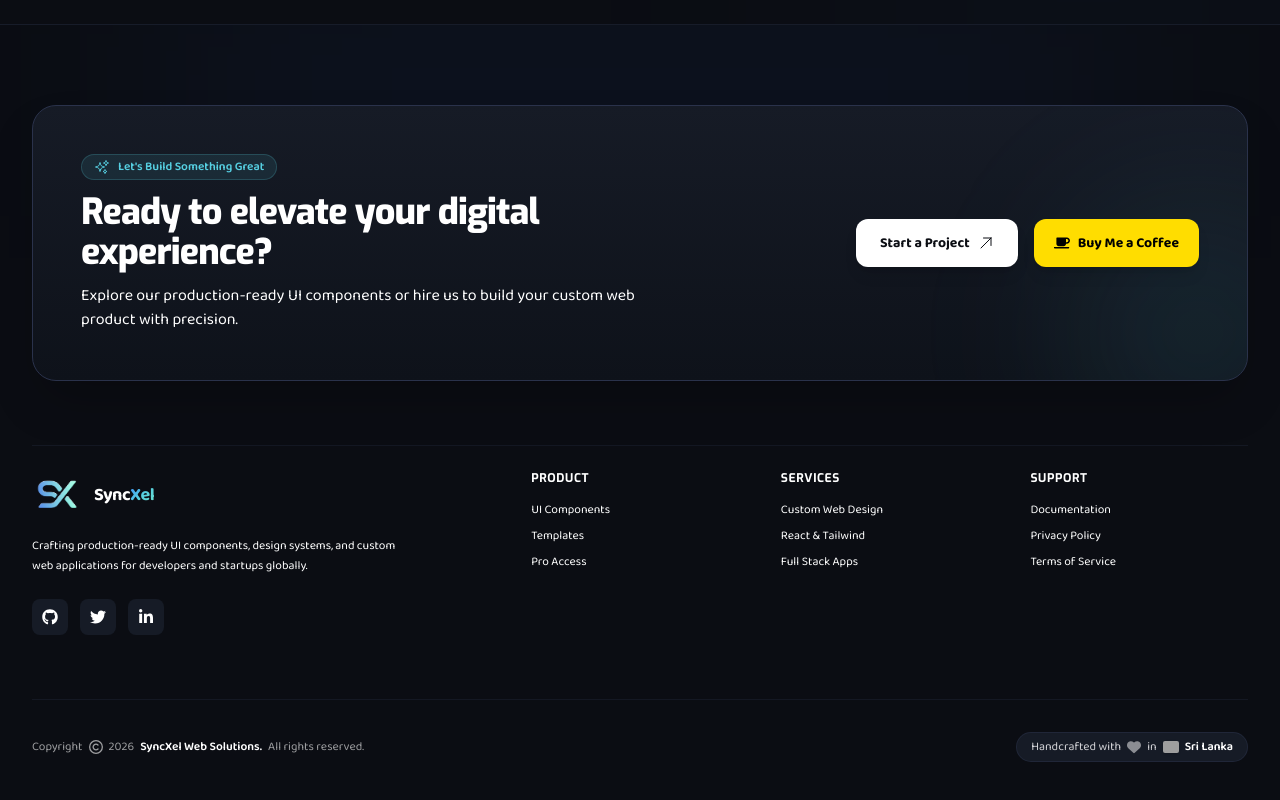
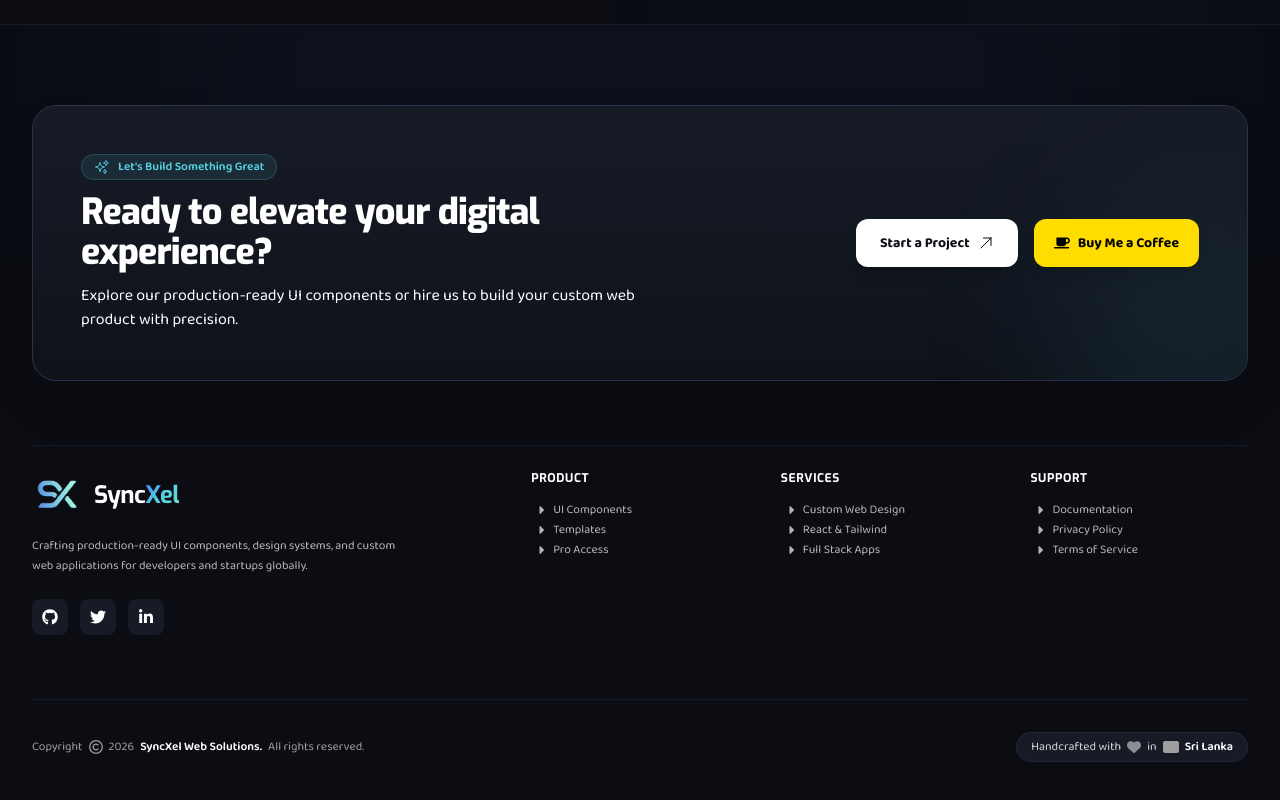
Before and after one commit to lakshan-beast/SyncXel, a React (Vite) app: page / in a window 1280 px wide. Shown: the part 1698-2498 px from the top of the page. Built offline with nearby package versions, Linux system fonts and the light colour scheme; grey boxes are pictures that could not be loaded.

Commit message:
add icons for links

```diff
--- a/src/components/Footer.jsx
+++ b/src/components/Footer.jsx
@@ -234,6 +234,8 @@ import {
 } from "react-icons/fa6";
 import { FaCoffee } from "react-icons/fa";
 import { HiOutlineSparkles, HiOutlineArrowUpRight } from "react-icons/hi2";
+// import { GoPlus } from "react-icons/go";
+import { FaCaretRight } from "react-icons/fa6";
 
 export default function Footer() {
   const currentYear = new Date().getFullYear();
@@ -306,7 +308,7 @@ export default function Footer() {
                 width={50}
                 height={50}
               />
-              <span className="text-lg font-bold text-white tracking-tight">
+              <span className="text-2xl font-bold text-white tracking-tight font-exo">
                 Sync
                 <span className="text-transparent bg-clip-text bg-syncxel-gradient">
                   Xel
@@ -314,7 +316,7 @@ export default function Footer() {
               </span>
             </div>
 
-            <p className="text-xs text-syncxel-textMuted max-w-sm leading-relaxed">
+            <p className="text-xs text-white/70 max-w-sm leading-relaxed">
               Crafting production-ready UI components, design systems, and
               custom web applications for developers and startups globally.
             </p>
@@ -344,25 +346,28 @@ export default function Footer() {
             <h4 className="text-xs font-bold uppercase tracking-wider text-white mb-4">
               Product
             </h4>
-            <ul className="space-y-2.5 text-xs text-syncxel-textMuted">
+            <ul className="space-y-1 text-xs text-white/70 pl-1">
               <li>
                 <a
                   href="#components"
-                  className="hover:text-white transition-colors">
+                  className="hover:text-white transition-colors flex flex-row items-center gap-1.5 group">
+                  <FaCaretRight className="group-hover:rotate-90" />
                   UI Components
                 </a>
               </li>
               <li>
                 <a
                   href="#templates"
-                  className="hover:text-white transition-colors">
+                  className="hover:text-white transition-colors flex flex-row items-center gap-1.5 group">
+                  <FaCaretRight className="group-hover:rotate-90" />
                   Templates
                 </a>
               </li>
               <li>
                 <a
                   href="#pricing"
-                  className="hover:text-white transition-colors">
+                  className="hover:text-white transition-colors flex flex-row items-center gap-1.5 group">
+                  <FaCaretRight className="group-hover:rotate-90" />
                   Pro Access
                 </a>
               </li>
@@ -373,19 +378,28 @@ export default function Footer() {
             <h4 className="text-xs font-bold uppercase tracking-wider text-white mb-4">
               Services
             </h4>
-            <ul className="space-y-2.5 text-xs text-syncxel-textMuted">
+            <ul className="space-y-1 text-xs text-white/70 pl-1">
               <li>
-                <a href="#hire" className="hover:text-white transition-colors">
+                <a
+                  href="#hire"
+                  className="hover:text-white transition-colors flex flex-row items-center gap-1.5 group">
+                  <FaCaretRight className="group-hover:rotate-90" />
                   Custom Web Design
                 </a>
               </li>
               <li>
-                <a href="#hire" className="hover:text-white transition-colors">
+                <a
+                  href="#hire"
+                  className="hover:text-white transition-colors flex flex-row items-center gap-1.5 group">
+                  <FaCaretRight className="group-hover:rotate-90" />
                   React & Tailwind
                 </a>
               </li>
               <li>
-                <a href="#hire" className="hover:text-white transition-colors">
+                <a
+                  href="#hire"
+                  className="hover:text-white transition-colors flex flex-row items-center gap-1.5 group">
+                  <FaCaretRight className="group-hover:rotate-90" />
                   Full Stack Apps
                 </a>
               </li>
@@ -396,21 +410,28 @@ export default function Footer() {
             <h4 className="text-xs font-bold uppercase tracking-wider text-white mb-4">
               Support
             </h4>
-            <ul className="space-y-2.5 text-xs text-syncxel-textMuted">
+            <ul className="space-y-1 text-xs text-white/70 pl-1">
               <li>
-                <a href="#docs" className="hover:text-white transition-colors">
+                <a
+                  href="#docs"
+                  className="hover:text-white transition-colors flex flex-row items-center gap-1.5 group">
+                  <FaCaretRight className="group-hover:rotate-90" />
                   Documentation
                 </a>
               </li>
               <li>
                 <a
                   href="#privacy"
-                  className="hover:text-white transition-colors">
+                  className="hover:text-white transition-colors flex flex-row items-center gap-1.5 group">
+                  <FaCaretRight className="group-hover:rotate-90" />
                   Privacy Policy
                 </a>
               </li>
               <li>
-                <a href="#terms" className="hover:text-white transition-colors">
+                <a
+                  href="#terms"
+                  className="hover:text-white  transition-colors flex flex-row items-center gap-1.5 group">
+                  <FaCaretRight className="group-hover:rotate-90" />
                   Terms of Service
                 </a>
               </li>
```
